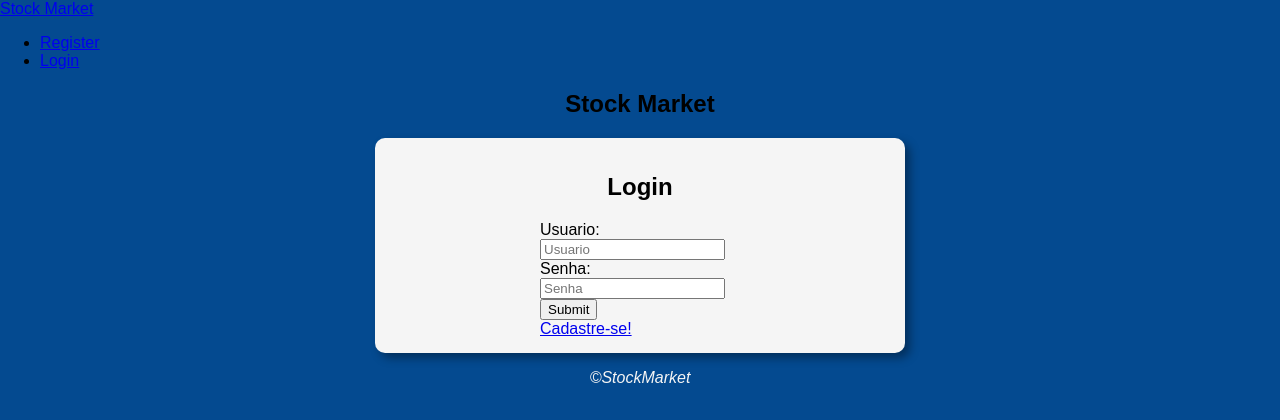
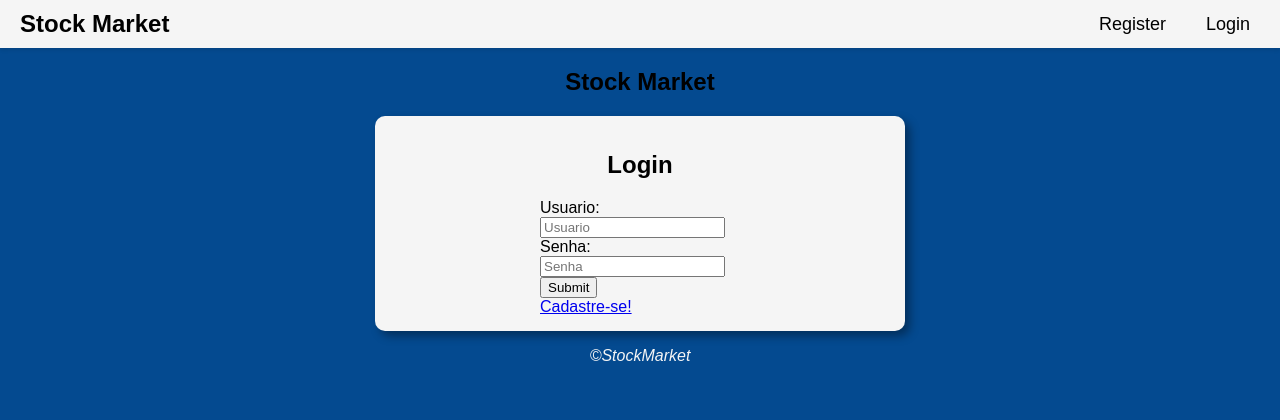
Before and after one commit to Gabrielfcoelho/ProjetoFinalPOO, a Flask app: page /login in a window 1280 px wide. Shown: the top 420 px of the page. Run offline with Flask 3, Linux system fonts and the light colour scheme.

Commit message:
Adicionar estilos da navbar

```diff
--- a/app/static/css/login.css
+++ b/app/static/css/login.css
@@ -3,6 +3,46 @@ body {
     font-family: Arial, Helvetica, sans-serif;
     margin: 0;
     padding: 0;
+}
+
+.navbar {
+    background-color: rgb(245, 245, 245);
+    padding: 10px 20px;
+    display: flex;
+    justify-content: space-between;
+    align-items: center;
+    box-shadow: 0 2px 4px rgba(0, 0, 0, 0.1);
+}
+
+.navbar .navbar-brand {
+    font-size: 24px;
+    font-weight: bold;
+    text-decoration: none;
+    color: black;
+}
+
+.navbar ul {
+    list-style-type: none;
+    margin: 0;
+    padding: 0;
+    display: flex;
+}
+
+.navbar ul li {
+    margin-left: 20px;
+}
+
+.navbar ul li a {
+    text-decoration: none;
+    color: black;
+    font-size: 18px;
+    padding: 5px 10px;
+    border-radius: 5px;
+    transition: background-color 0.3s ease;
+}
+
+.navbar ul li a:hover {
+    background-color: rgba(0, 0, 0, 0.1);
 }
 
 header {
```
Also changed, not shown: app/controllers/db/site.db.
